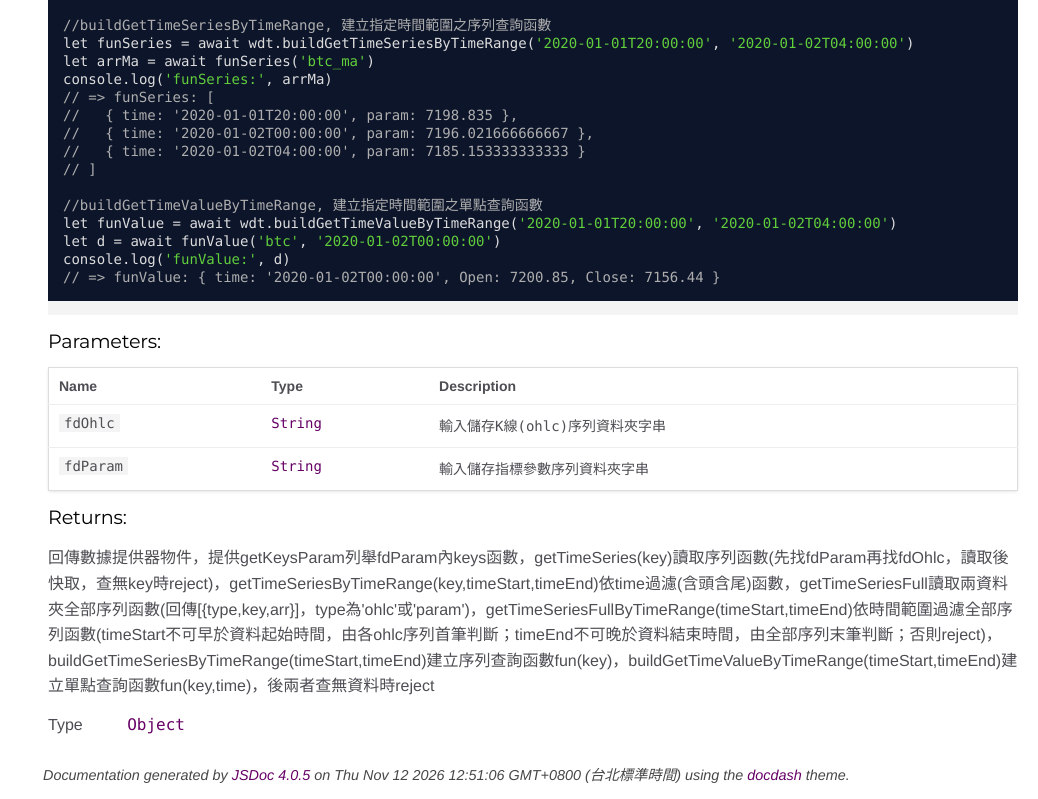
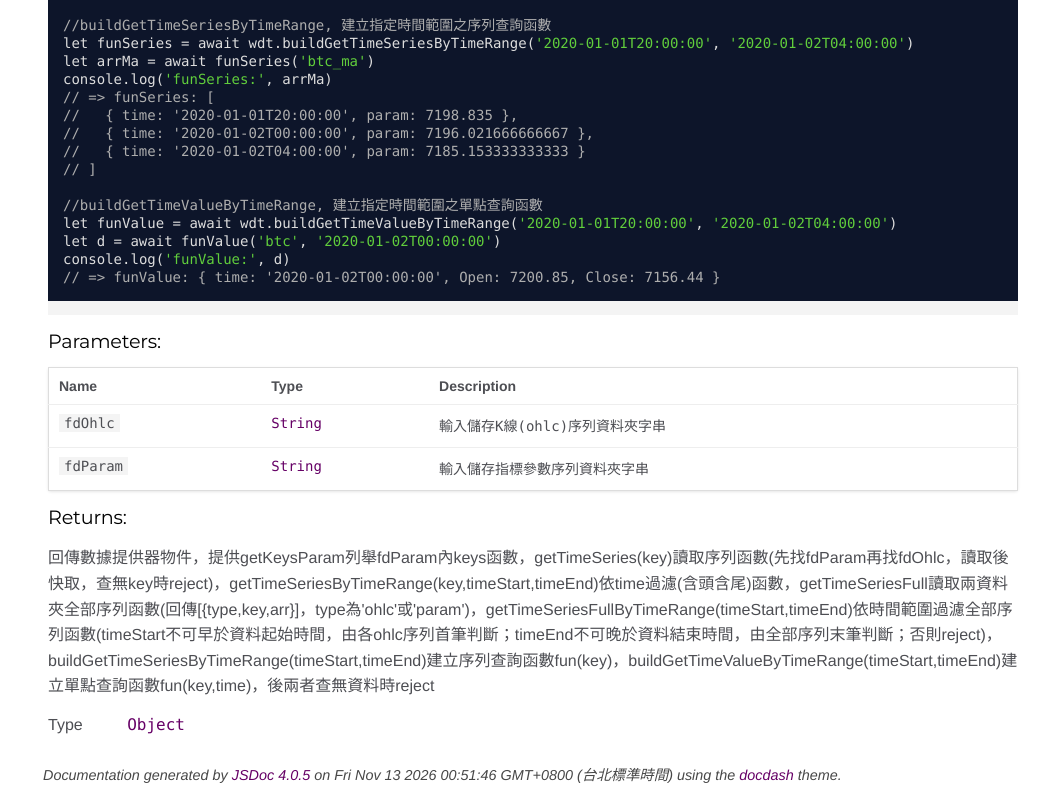
Before and after one commit to yuda-lyu/w-data-tdprovide, a website: page docs/WDataTdprovide.html in a window 1280 px wide. Shown: the part 1513-2312 px from the top of the page, without its empty margins (242-1280 px from the left). Drawn offline with Linux system fonts and the light colour scheme.

Commit message:
modify: update pks

```diff
--- a/docs/WDataTdprovide.html
+++ b/docs/WDataTdprovide.html
@@ -358,7 +358,7 @@ console.log('funValue:', d)
 <br class="clear">
 
 <footer>
-    Documentation generated by <a href="https://github.com/jsdoc3/jsdoc">JSDoc 4.0.5</a> on Thu Nov 12 2026 12:51:06 GMT+0800 (台北標準時間) using the <a href="https://github.com/clenemt/docdash">docdash</a> theme.
+    Documentation generated by <a href="https://github.com/jsdoc3/jsdoc">JSDoc 4.0.5</a> on Fri Nov 13 2026 00:51:46 GMT+0800 (台北標準時間) using the <a href="https://github.com/clenemt/docdash">docdash</a> theme.
 </footer>
 
 <script>prettyPrint();</script>
--- a/package.json
+++ b/package.json
@@ -1,9 +1,9 @@
 {
   "name": "w-data-tdprovide",
-  "version": "1.0.38",
+  "version": "1.0.39",
   "main": "dist/w-data-tdprovide.umd.js",
   "dependencies": {
-    "wsemi": "^1.9.58"
+    "wsemi": "^1.9.59"
   },
   "devDependencies": {
     "w-package-tools": "^1.1.28"
```
Also changed, not shown: docs/WDataTdprovide.mjs.html (+1 -1 lines), docs/index.html (+1 -1 lines), dist/w-data-tdprovide.umd.js, docs/dist/w-data-tdprovide.umd.js, 3 other files.
